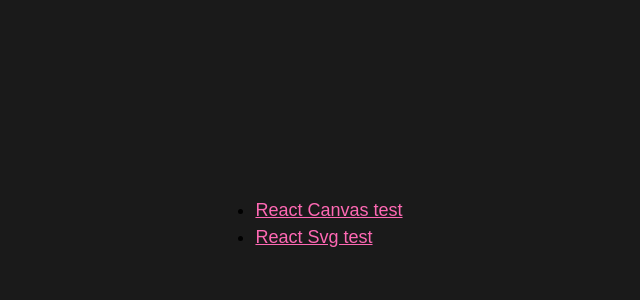
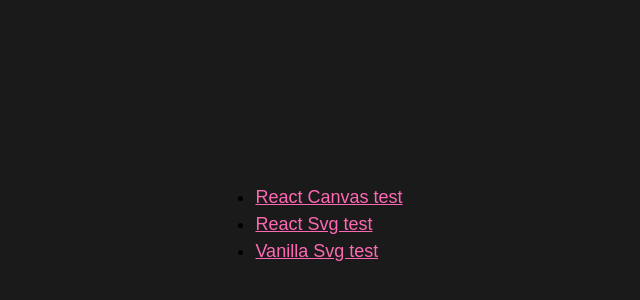
Before and after one commit to joshwcomeau/wa-svg-vs-canvas, a React (Vite) app: page / in a window 1280 px wide. Shown: the part 176-476 px from the top of the page, without its empty margins (331-971 px from the left). Built offline with nearby package versions, Linux system fonts and the light colour scheme.

Commit message:
Update homepage

```diff
--- a/src/App.tsx
+++ b/src/App.tsx
@@ -1,12 +1,17 @@
+import { Link } from 'react-router';
+
 function App() {
   return (
     <main>
       <ul>
         <li>
-          <a href="/react-canvas">React Canvas test</a>
+          <Link to="/react-canvas">React Canvas test</Link>
         </li>
         <li>
-          <a href="/react-svg">React Svg test</a>
+          <Link to="/react-svg">React Svg test</Link>
+        </li>
+        <li>
+          <Link to="/vanilla-svg">Vanilla Svg test</Link>
         </li>
       </ul>
     </main>
```
